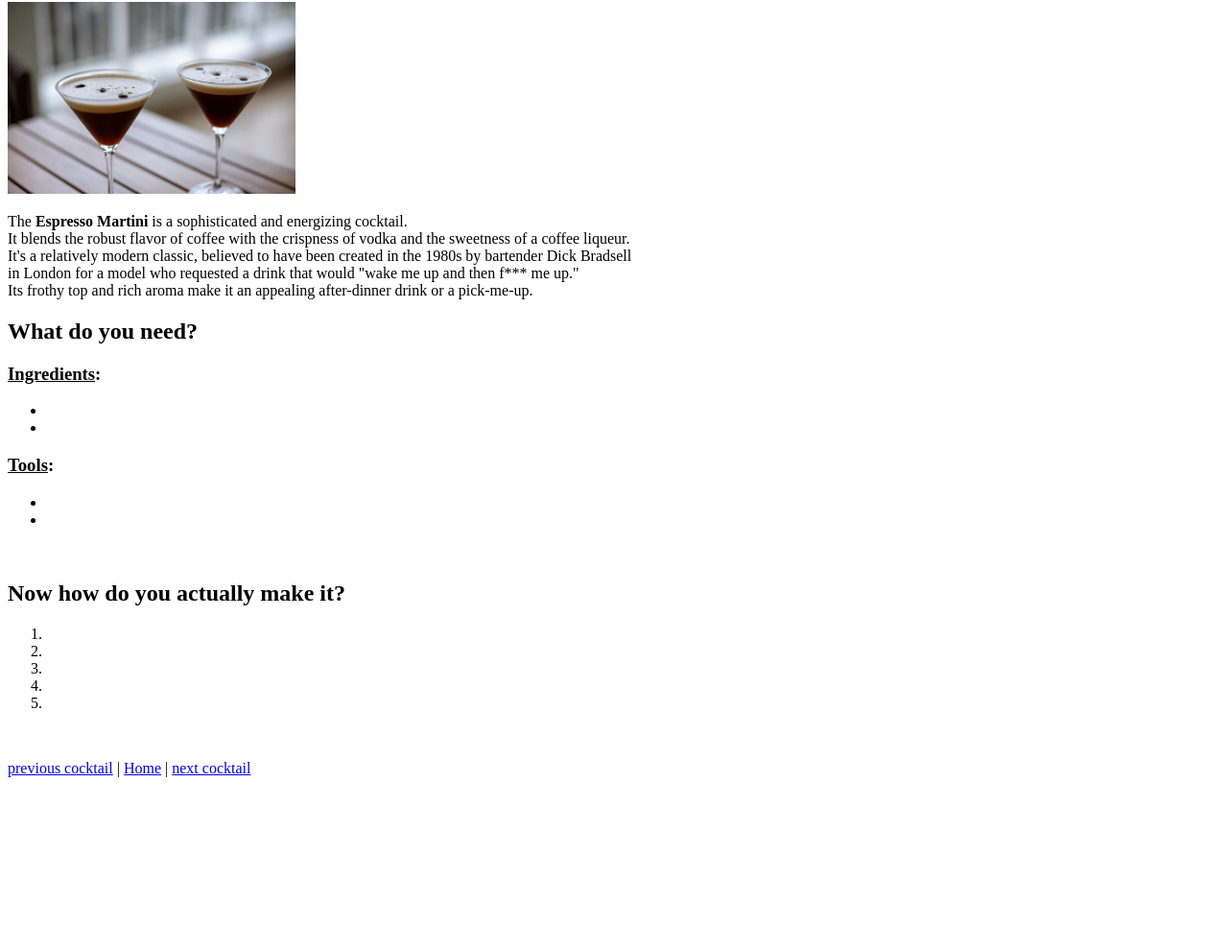
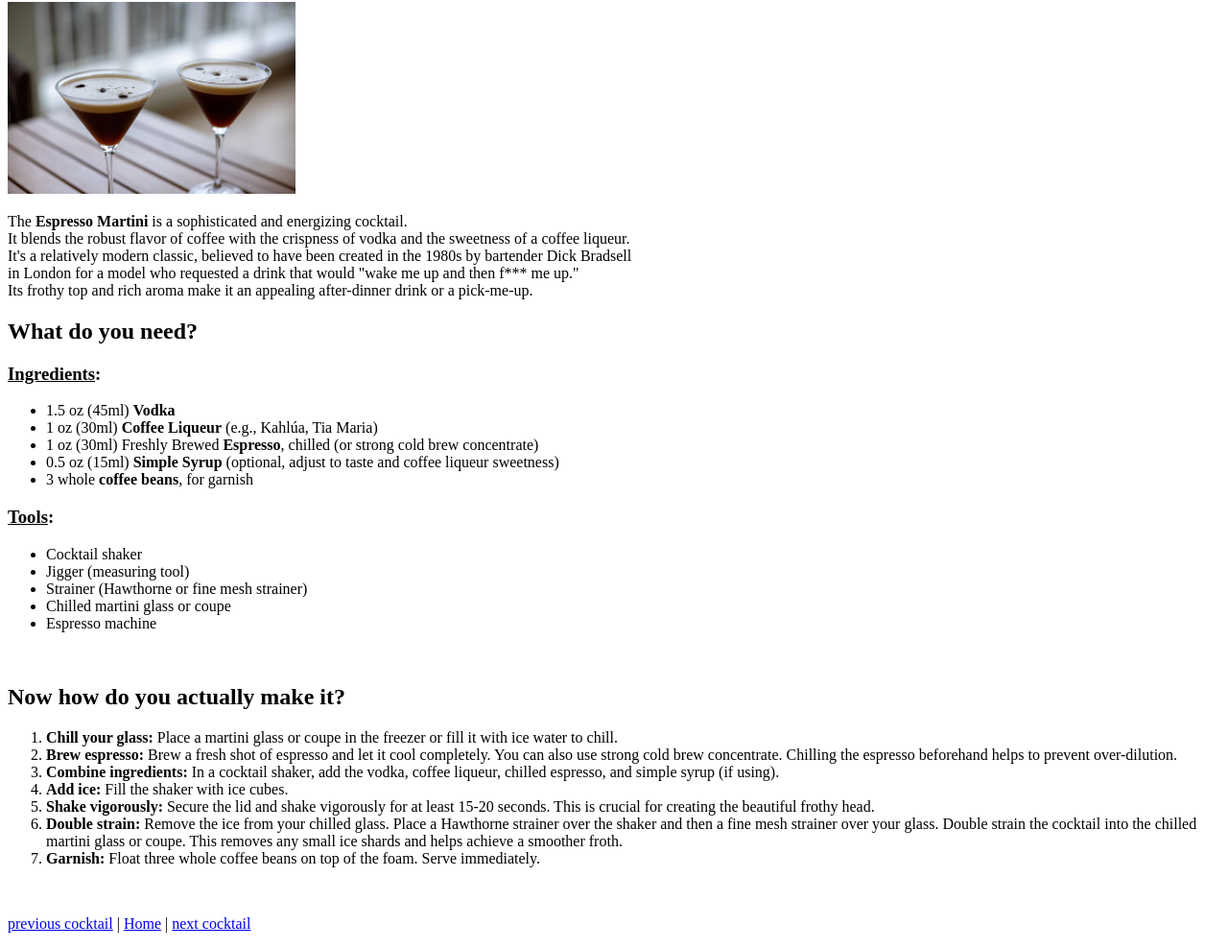
Before and after one commit to JohnBazilSmith/my-odin-project, a plain HTML site: page Cocktail_Recipe_Book/cocktails/r3.html in a window 1280 px wide. Shown: the part 78-1066 px from the top of the page at 96% size. Before the commit the page ends 904 px from the top, so only its background shows below. Drawn offline with Linux system fonts and the light colour scheme.

Commit message:
Added design and information
This update adds all the information about the cocktails
as well as sets a better design for the recipes with important
keywords being highlited for better reading.

```diff
--- a/Cocktail_Recipe_Book/cocktails/r3.html
+++ b/Cocktail_Recipe_Book/cocktails/r3.html
@@ -19,25 +19,32 @@
     <h2>What do you need?</h2>
         <h3><u>Ingredients</u>:</h3>
             <ul>
-                <li></li>
-                <li></li>
+                <li>1.5 oz (45ml) <strong>Vodka</strong></li>
+                <li>1 oz (30ml) <strong>Coffee Liqueur</strong> (e.g., Kahlúa, Tia Maria)</li>
+                <li>1 oz (30ml) Freshly Brewed <strong>Espresso</strong>, chilled (or strong cold brew concentrate)</li>
+                <li>0.5 oz (15ml) <strong>Simple Syrup</strong> (optional, adjust to taste and coffee liqueur sweetness)</li>
+                <li>3 whole <strong>coffee beans</strong>, for garnish</li>
             </ul>
 
         <h3><u>Tools</u>:</h3>
             <ul>
-                <li></li>
-                <li></li>
+                <li>Cocktail shaker</li>
+                <li>Jigger (measuring tool)</li>
+                <li>Strainer (Hawthorne or fine mesh strainer)</li>
+                <li>Chilled martini glass or coupe</li>
+                <li>Espresso machine</li>
             </ul>
         <br>
     <h2>Now how do you actually make it?</h2>
             <ol>
-                <li></li>
-                <li></li>
-                <li></li>
-                <li></li>
-                <li></li>
+                <li><strong>Chill your glass:</strong> Place a martini glass or coupe in the freezer or fill it with ice water to chill.</li>
+                <li><strong>Brew espresso:</strong> Brew a fresh shot of espresso and let it cool completely. You can also use strong cold brew concentrate. Chilling the espresso beforehand helps to prevent over-dilution.</li>
+                <li><strong>Combine ingredients:</strong> In a cocktail shaker, add the vodka, coffee liqueur, chilled espresso, and simple syrup (if using).</li>
+                <li><strong>Add ice:</strong> Fill the shaker with ice cubes.</li>
+                <li><strong>Shake vigorously:</strong> Secure the lid and shake vigorously for at least 15-20 seconds. This is crucial for creating the beautiful frothy head.</li>
+                <li><strong>Double strain:</strong> Remove the ice from your chilled glass. Place a Hawthorne strainer over the shaker and then a fine mesh strainer over your glass. Double strain the cocktail into the chilled martini glass or coupe. This removes any small ice shards and helps achieve a smoother froth.</li>
+                <li><strong>Garnish:</strong> Float three whole coffee beans on top of the foam. Serve immediately.</li>
             </ol>
-
     <br>
     <p>
     <a href="r2.html" rel="noopener noreferrer">previous cocktail</a>  |  <a href="../index.html" rel="noopener noreferrer">Home</a>  |  <a href="r4.html" rel="noopener noreferrer">next cocktail</a>
```
Also changed, not shown: Cocktail_Recipe_Book/cocktails/r4.html (+17 -12 lines), Cocktail_Recipe_Book/cocktails/r5.html (+17 -11 lines).
